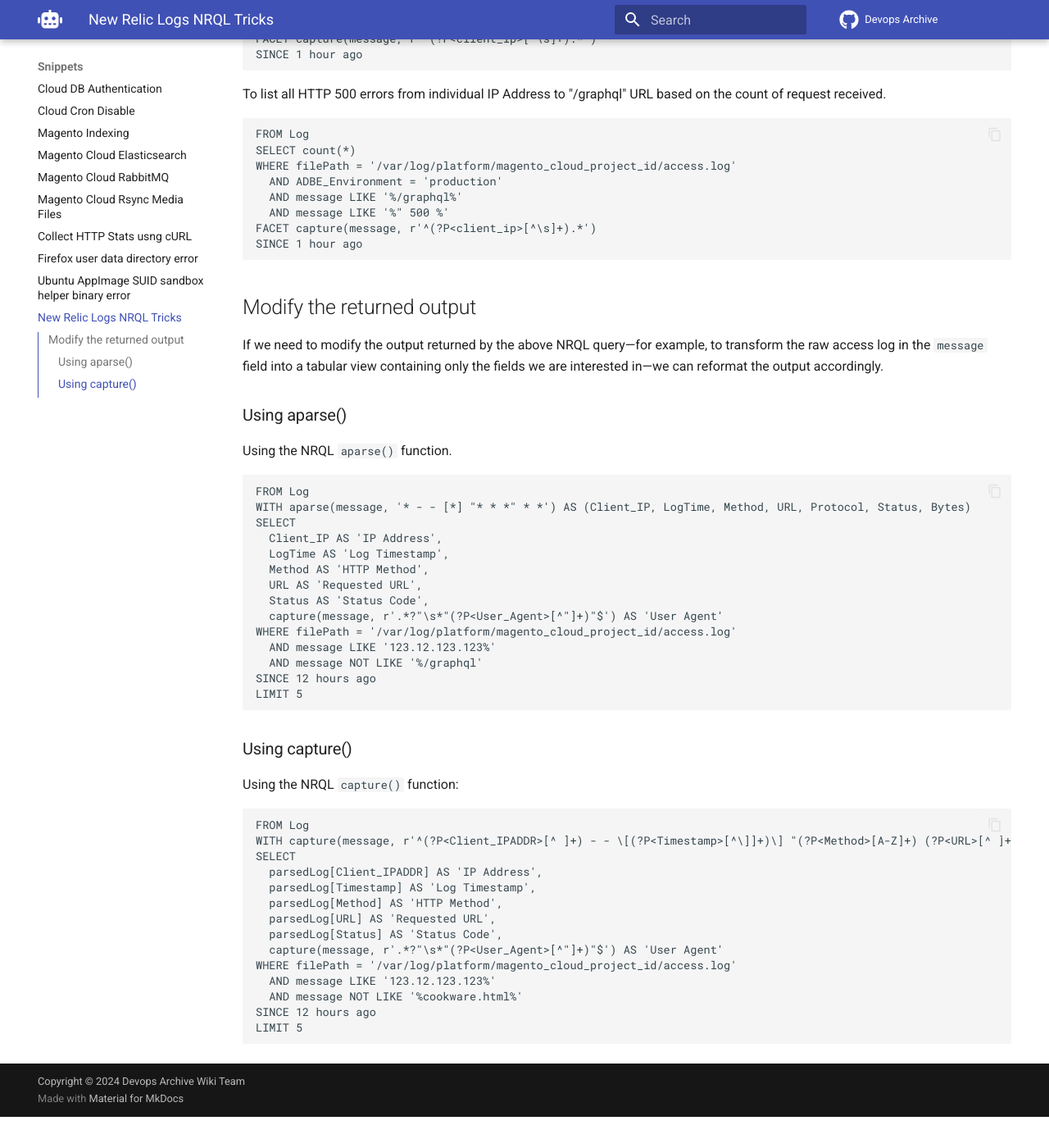
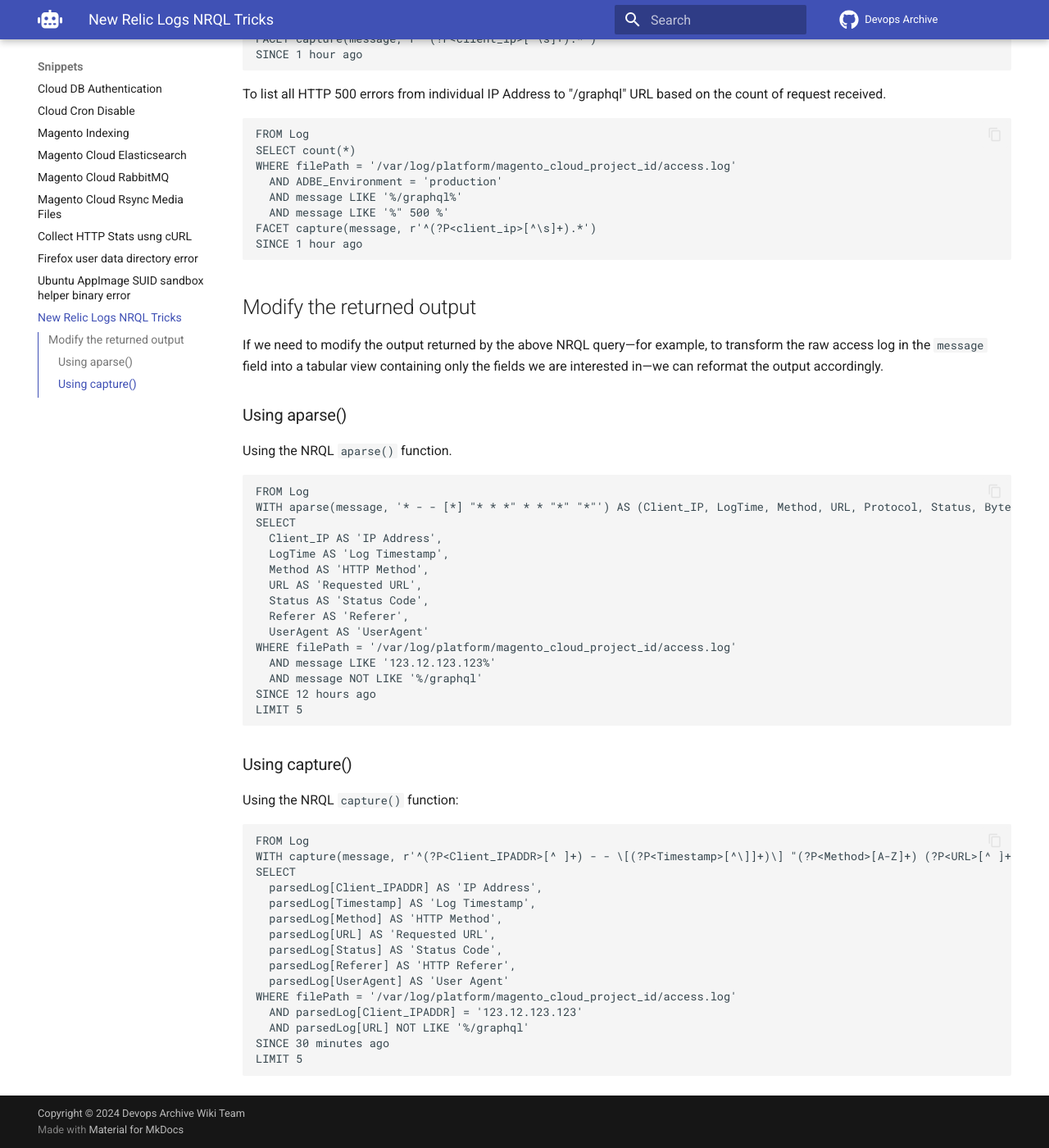
Before and after one commit to devops-archive/devops-archive.github.io, an MkDocs documentation site: the page built from docs/docs/snippets/new-relic-logs-nrql-tricks.md, in a window 1280 px wide and 1400 px high, scrolled down 318 px. Shown: the whole window at 82% size. Built offline with MkDocs 1.6.1 and Material for MkDocs 9.7.7, drawn with Linux system fonts in a browser that asks for light colours; comment, search, counter and statistics services are not loaded; before the commit the page ends 1680 px from its top, so only the background shows below that.

Commit message:
update the nrql queries

````diff
--- a/docs/docs/snippets/new-relic-logs-nrql-tricks.md
+++ b/docs/docs/snippets/new-relic-logs-nrql-tricks.md
@@ -35,14 +35,15 @@
 
 ```
 FROM Log
-WITH aparse(message, '* - - [*] "* * *" * *') AS (Client_IP, LogTime, Method, URL, Protocol, Status, Bytes)
+WITH aparse(message, '* - - [*] "* * *" * * "*" "*"') AS (Client_IP, LogTime, Method, URL, Protocol, Status, Bytes, Referer, UserAgent)
 SELECT
   Client_IP AS 'IP Address',
   LogTime AS 'Log Timestamp',
   Method AS 'HTTP Method',
   URL AS 'Requested URL',
   Status AS 'Status Code',
-  capture(message, r'.*?"\s*"(?P<User_Agent>[^"]+)"$') AS 'User Agent'
+  Referer AS 'Referer',
+  UserAgent AS 'UserAgent'
 WHERE filePath = '/var/log/platform/magento_cloud_project_id/access.log'
   AND message LIKE '123.12.123.123%'
   AND message NOT LIKE '%/graphql'
@@ -56,17 +57,18 @@
 
 ```
 FROM Log
-WITH capture(message, r'^(?P<Client_IPADDR>[^ ]+) - - \[(?P<Timestamp>[^\]]+)\] "(?P<Method>[A-Z]+) (?P<URL>[^ ]+) [^"]+" (?P<Status>\d{3}) .*') AS parsedLog
+WITH capture(message, r'^(?P<Client_IPADDR>[^ ]+) - - \[(?P<Timestamp>[^\]]+)\] "(?P<Method>[A-Z]+) (?P<URL>[^ ]+) [^"]+" (?P<Status>\d{3}) (?P<Bytes>[^ ]+) "(?P<Referer>[^ ]+)" "(?P<UserAgent>([^ ]+) [^"]+)"') AS parsedLog
 SELECT
   parsedLog[Client_IPADDR] AS 'IP Address',
   parsedLog[Timestamp] AS 'Log Timestamp',
   parsedLog[Method] AS 'HTTP Method',
   parsedLog[URL] AS 'Requested URL',
   parsedLog[Status] AS 'Status Code',
-  capture(message, r'.*?"\s*"(?P<User_Agent>[^"]+)"$') AS 'User Agent'
+  parsedLog[Referer] AS 'HTTP Referer',
+  parsedLog[UserAgent] AS 'User Agent'
 WHERE filePath = '/var/log/platform/magento_cloud_project_id/access.log'
-  AND message LIKE '123.12.123.123%'
-  AND message NOT LIKE '%cookware.html%'
-SINCE 12 hours ago
+  AND parsedLog[Client_IPADDR] = '123.12.123.123'
+  AND parsedLog[URL] NOT LIKE '%/graphql'
+SINCE 30 minutes ago
 LIMIT 5
 ```
````
